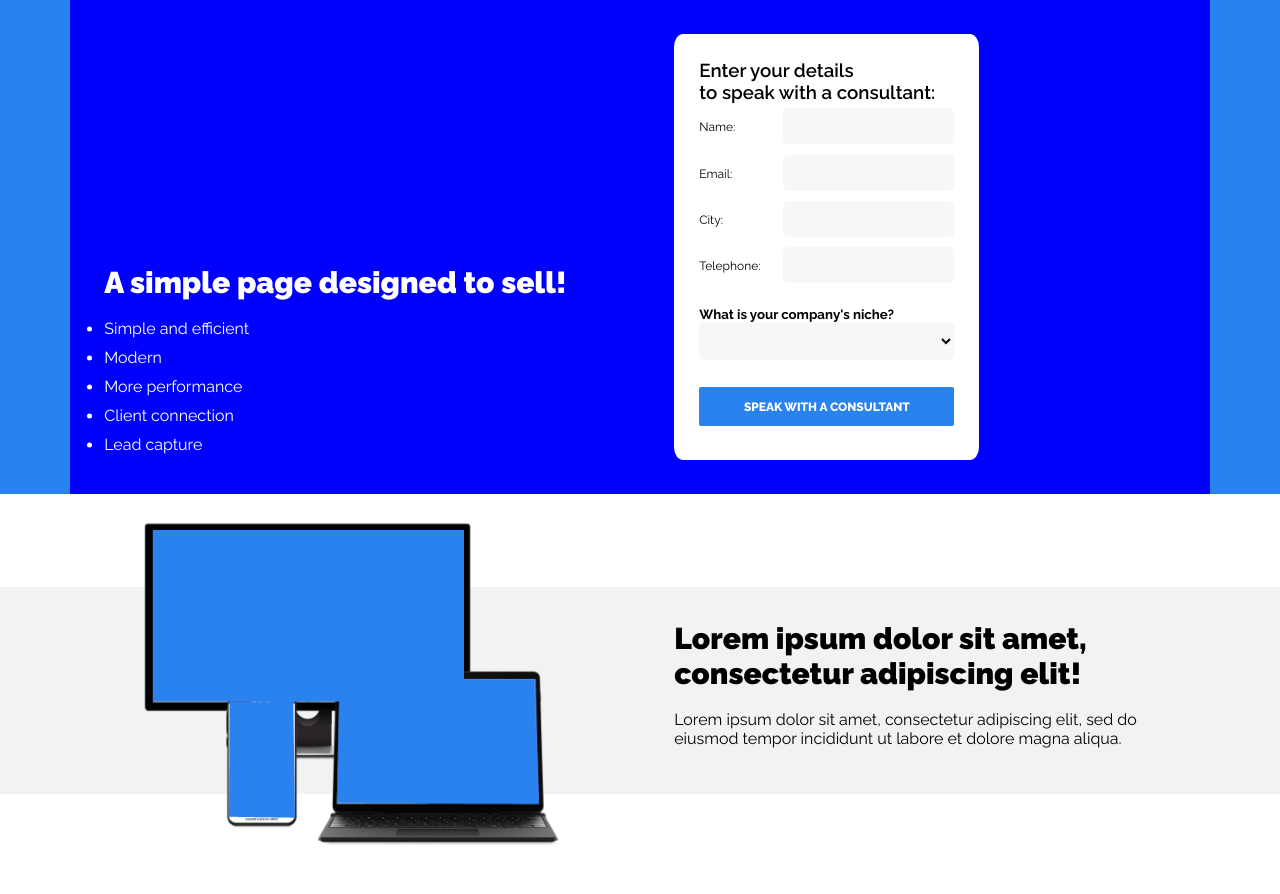
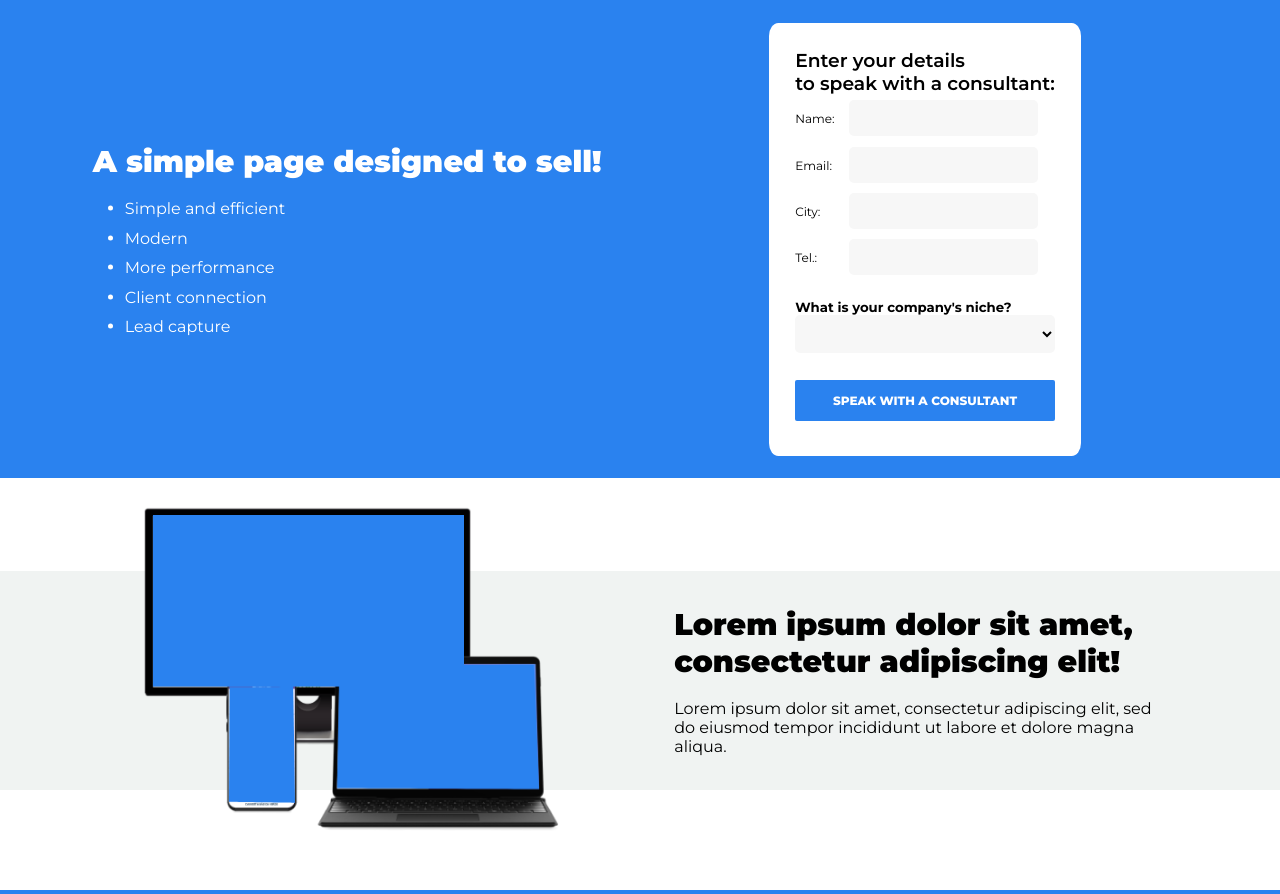
Before and after one commit to paulogobetti/simple-landing-page, a PHP site: page / in a window 1280 px wide. Shown: the part 111-1005 px from the top of the page. Run offline with PHP 8.4, Linux system fonts and the light colour scheme.

Commit message:
Flexbox and media rules repair

```diff
--- a/index.php
+++ b/index.php
@@ -23,7 +23,6 @@
 
 <body>
 
-    <main>
     <header>
         <div class="container align-center">
             <div>
@@ -32,11 +31,11 @@
         </div>
     </header>
 
-        <section>
-            <div class="flexb-body">
+    <main>
+        <section id="top-banner">
             <div class="flexb-container">
                 <div class="flexb-wrap">
-                        <div class="flexb-col-2"> <!-- A COL -->
+                    <div class="flex-col-5"> <!-- A SIDE -->
                         <div class="col-align-middle"> <!-- LIST -->
                             <h2 class="text-white">
                                 A simple page designed to sell!
@@ -51,9 +50,9 @@
                             </ul>
                         </div>
                     </div>
-                        <div class="flexb-col-2"> <!-- B COL -->
-                            <div class=""> <!-- FORM -->
-                                <form action="action.php" method="POST" id="form-lead" class="form-container">
+                    <div class="flex-col-5">  <!-- B SIDE -->
+                        <div class="col-align-center"> <!-- FORM -->
+                            <form action="action.php" method="POST" id="form-lead" class="form-box">
                                 <h3>
                                     Enter your details<br>to speak with a consultant:
                                 </h3>
@@ -67,7 +66,7 @@
                                     <label for="cidade" id="label-inline">City:</label>
                                     <input type="text" name="cidade" id="cidade">
                                     <br>
-                                        <label for="telephone" id="label-inline">Telephone:</label>
+                                    <label for="telephone" id="label-inline">Tel.:</label>
                                     <input type="tel" name="telephone" id="telephone">
                                     <br><br>
                                     <h5>What is your company's niche?</h5>
@@ -83,7 +82,6 @@
                                     </div>
                                 </fieldset>
                             </form>
-                            </div>
                         </div>
                     </div>
                 </div>
@@ -111,6 +109,7 @@
             </div>
         </section>
     </main>
+
 </body>
 
 </html>
--- a/style.css
+++ b/style.css
@@ -2,14 +2,15 @@
     --text-white: #fff;
     --primary-color: #2a82ef;
     --secondary-color: #fff;
+    --primary-bg: #2a82ef;
 }
 
 * {
-    font-family: Raleway!important;
+    font-family: Montserrat;
     margin: 0;
     padding: 0;
     box-sizing: border-box;
-    color: #000;
+    word-wrap: break-word;
 }
 
 h2 {
@@ -24,26 +25,8 @@ h3 {
 li {
     margin-bottom: 2%;
     color: var(--secondary-color);
+    margin-left: 2em;
 }
-
-/**************/
-
-/*
-.flexb-form {
-    width: 70%;
-    height: 85%;
-    background: #fff;
-    border-radius: .5em;
-    padding: 4%;
-    margin: 4%;
-}
-*/
-
-/**************/
-
-
-
-/******/
 
 /* GRID */
 
@@ -78,6 +61,18 @@ li {
     margin: -100px 0;
 }
 
+.flex {
+    display: -ms-flexbox;
+    display: flex;
+    -ms-flex-wrap: wrap;
+    flex-wrap: wrap;
+}
+
+.break {
+    flex-basis: 100%;
+    height: 0;
+}
+
 .margin-please {
     margin: 1.3%;
 }
@@ -91,45 +86,30 @@ li {
     height: auto;
 }
 
-.flex {
-    display: -ms-flexbox;
-    display: flex;
-    -ms-flex-wrap: wrap;
-    flex-wrap: wrap;
-}
-
-.break {
-    flex-basis: 100%;
-    height: 0;
-}
-
-.flexb-body {
-    height: auto;
-    width: 100%;
-    background: #2a82ef;
-}
-
 .flexb-container {
-    height: 100%;
+    max-width: 1140px;
     margin: auto;
-    max-width: 1140px;
 }
 
 .flexb-wrap {
     height: 100%;
     display: flex;
+    flex-direction: row;
     flex-wrap: wrap;
-    flex-direction: row;
     align-content: center;
     justify-content: center;
 }
 
-.flexb-col-2 {
-    min-width: 50%;
+.col-align-center {
+    display: flex;
+    justify-content: center;
+}
+
+.flex-col-5 {
     display: inline-block;
-    background-color: blue;
-    padding: 3%;
-    align-content: center;
+    padding: 2%;
+    width: 50%;
+    min-width: 275px;
 }
 
 /* BOOTSTRAP */
@@ -242,11 +222,10 @@ li {
 
 /* FORM */
 
-.form-container {
-    display: inline-block;
+.form-box {
     background: #fff;
     border-radius: 3%;
-    padding: 5% 5%;
+    padding: 5%;
 }
 
 fieldset {
@@ -255,17 +234,6 @@ fieldset {
 
 /* INPUTS WITHOUT LABELS */
 input[type=text], input[type=password], input[type=email], input[type=tel] {
-    width: 97%;
-    outline: none;
-    border: none;
-    background: #f7f7f7;
-    padding: 10px;
-    border-radius: 5px;
-    margin: 2% 0;
-}
-
-/* INPUTS WITH LABELS INLINE */
-label + input[type=text], label + input[type=password], label + input[type=email], label + input[type=tel] {
     width: auto;
     outline: none;
     border: none;
@@ -275,8 +243,19 @@ label + input[type=text], label + input[type=password], label + input[type=email
     margin: 2% 0;
 }
 
+label#label-inline {
+    display: inline-block;
+    font-size: 12px;
+    min-width: 50px;
+}
+
+/* INPUTS WITH LABELS INLINE */
+label + input[type=text], label + input[type=password], label + input[type=email], label + input[type=tel] {
+    width: auto;
+}
+
 input[type=text]:focus, input[type=password]:focus, input[type=email]:focus, input[type=tel]:focus {
-    background: #e6e6e6;
+    background: #f0f0f0;
 }
 
 select {
@@ -286,12 +265,6 @@ select {
     background: #f7f7f7;
     padding: 10px;
     border-radius: 5px;
-}
-
-label#label-inline {
-    font-size: 12px;
-    display: inline-block;
-    min-width: 80px;
 }
 
 input[type=button], input[type=submit], button {
@@ -318,7 +291,7 @@ input[type="file"] {
 }
 
 #top-banner {
-    background: var(--primary-color);
+    background: var(--primary-bg)
 }
 
 /* COLORS */
@@ -339,6 +312,13 @@ input[type="file"] {
 
 /* MEDIA RULES */
 
+@media (max-width: 549px) {
+    .flex-col-5 {
+        width: 100%;
+    }
+
+}
+
 @media (min-width: 1px) {
     .container {
         max-width: 100%;
```
Lines whose indentation alone changed are shown as unchanged.
